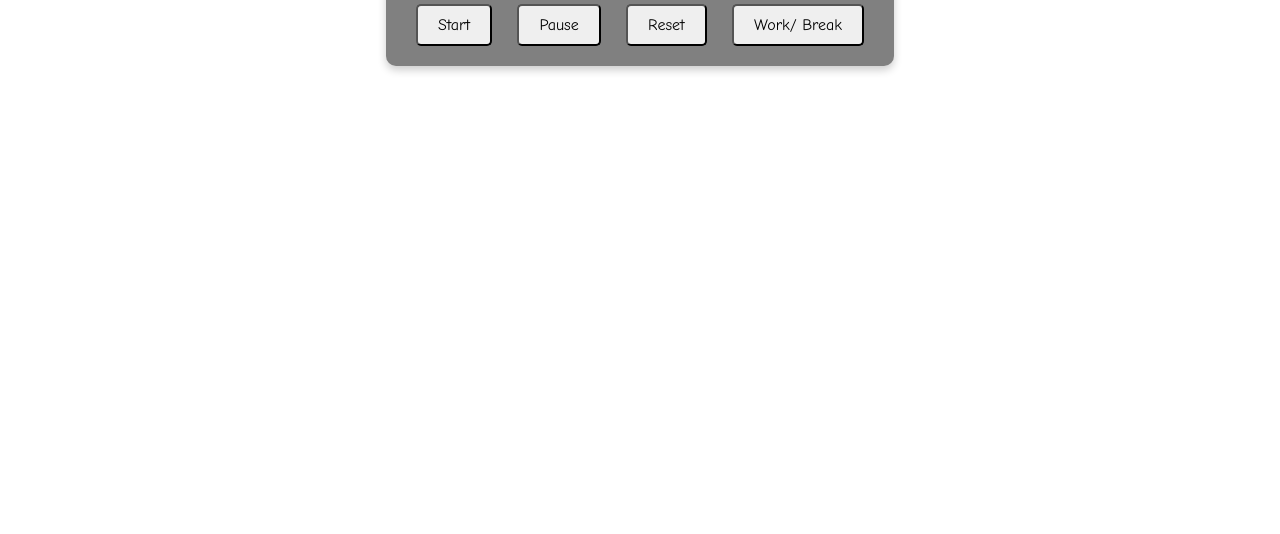
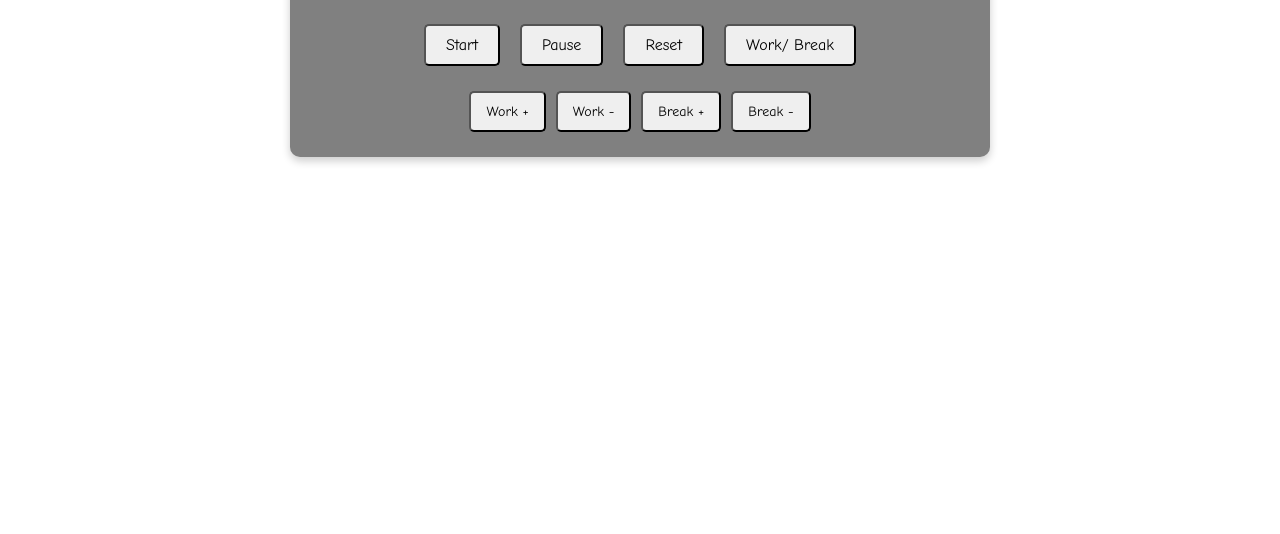
Before and after one commit to jasetodd/pomodoro, a plain HTML site: page index.html in a window 1280 px wide. Shown: the part 266-800 px from the top of the page. Drawn offline with Linux system fonts and the light colour scheme.

Commit message:
Added modifiy timer buttons with selectors

```diff
--- a/index.html
+++ b/index.html
@@ -16,6 +16,12 @@
         <button id="pause">Pause</button>
         <button id="reset">Reset</button>
         <button id="workOrBreak">Work/ Break</button>
+        <div class="duration-control">
+          <button id="workPlus">Work +</button>
+          <button id="workMinus">Work -</button>
+          <button id="breakPlus">Break +</button>
+          <button id="breakMinus">Break -</button>
+        </div>
       </div>
     </section>
 
--- a/script.js
+++ b/script.js
@@ -4,6 +4,10 @@ const resetButton = document.querySelector("#reset");
 const display = document.querySelector("#display");
 const workOrBreakButton = document.querySelector("#workOrBreak");
 const modeDisplay = document.querySelector("#mode-label");
+const workPlusButton = document.querySelector("#workPlus");
+const workMinusButton = document.querySelector("#workMinus");
+const breakPlusButton = document.querySelector("#breakPlus");
+const breakMinusButton = document.querySelector("#breakMinus");
 
 const openingBell = new Audio("sounds/opening-bell.mp3");
 const closingBell = new Audio("sounds/clear-bell.mp3");
--- a/styles.css
+++ b/styles.css
@@ -24,11 +24,19 @@ h1 {
   width: auto;
   justify-self: center;
   box-shadow: 0 4px 8px rgba(0, 0, 0, 0.2);
+  max-width: 700px;
 }
 
 #display {
   font-size: 48px;
   margin: 20px 0;
+}
+.control {
+  display: flex;
+  justify-content: center;
+  margin-top: 20px;
+  flex-wrap: wrap;
+  flex-basis: 0 1 21%;
 }
 
 .control button {
@@ -38,3 +46,18 @@ h1 {
   cursor: pointer;
   border-radius: 5px;
 }
+
+.duration-control {
+  display: flex;
+  justify-content: center;
+  margin-top: 20px;
+  flex-wrap: wrap;
+}
+
+.duration-control button {
+  margin: 5px;
+  padding: 10px 15px;
+  font-size: 14px;
+  cursor: pointer;
+  border-radius: 5px;
+}
```
